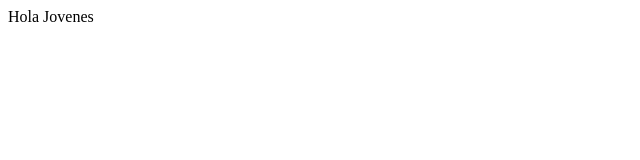
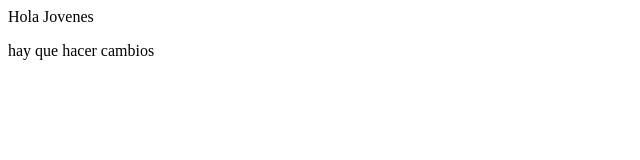
Before and after one commit to andrespeco0987/Rep-Practica, a plain HTML site: page docs/javascript/fundamentos.html in a window 1280 px wide. Shown: the whole page, without its empty margins (0-640 px from the left). Drawn offline with Linux system fonts and the light colour scheme.

Commit message:
Update fundamentos.html

```diff
--- a/docs/javascript/fundamentos.html
+++ b/docs/javascript/fundamentos.html
@@ -4,5 +4,6 @@
     </head>
     <body>
         <p>Hola Jovenes</p>
+        <p>hay que hacer cambios</p>
     </body>
     </html>
```
